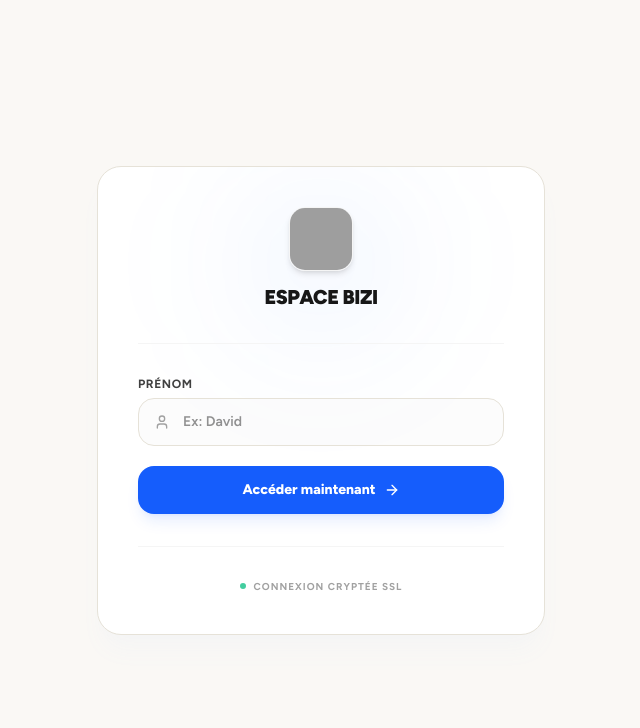
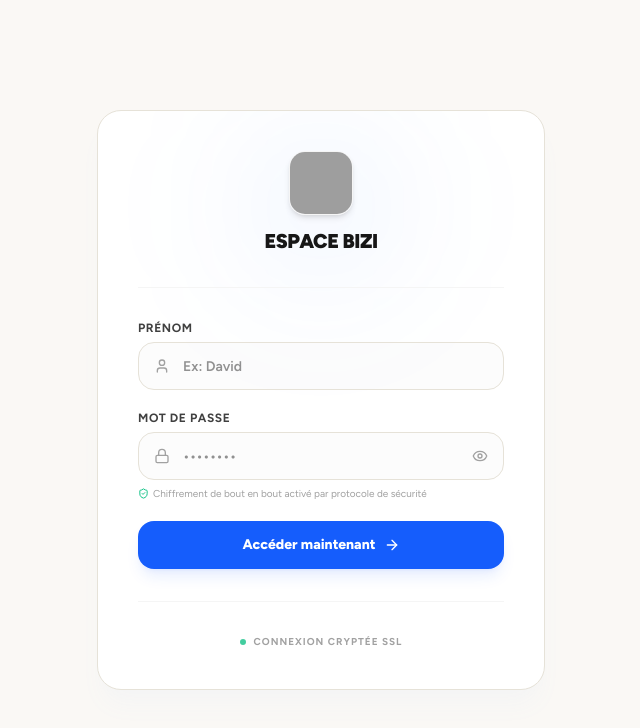
Before and after one commit to kalim4k/super-catag, a React (Vite) app: page / in a window 1280 px wide. Shown: the top 728 px of the page, without its empty margins (319-959 px from the left). Built offline with nearby package versions, Linux system fonts and the light colour scheme; grey boxes are pictures that could not be loaded.

Commit message:
feat: add password field to registration form
Implement password input with validation and visibility toggle to enhance security during the registration process.

```diff
--- a/src/App.tsx
+++ b/src/App.tsx
@@ -18,6 +18,8 @@ export default function App() {
   // État d'inscription
   const [isRegistered, setIsRegistered] = useState(false);
   const [prenom, setPrenom] = useState('');
+  const [password, setPassword] = useState('');
+  const [showPassword, setShowPassword] = useState(false);
   const [error, setError] = useState('');
   const [isLoading, setIsLoading] = useState(false);
 
@@ -47,6 +49,10 @@ export default function App() {
 
     if (!prenom.trim()) {
       setError('Veuillez saisir votre prénom.');
+      return;
+    }
+    if (password.length < 4) {
+      setError('Le mot de passe doit contenir au moins 4 caractères.');
       return;
     }
 
@@ -103,6 +109,37 @@ export default function App() {
                     required
                   />
                 </div>
+              </div>
+
+              <div className="space-y-1.5">
+                <label className="text-xs font-bold text-neutral-700 uppercase tracking-wider block" htmlFor="password">
+                  Mot de passe
+                </label>
+                <div className="relative">
+                  <span className="absolute left-4 top-1/2 -translate-y-1/2 text-neutral-400">
+                    <Lock size={16} />
+                  </span>
+                  <input
+                    id="password"
+                    type={showPassword ? 'text' : 'password'}
+                    placeholder="••••••••"
+                    value={password}
+                    onChange={(e) => setPassword(e.target.value)}
+                    className="w-full bg-neutral-50/50 focus:bg-white border border-[#e6e2d8] focus:border-blue-600 focus:ring-1 focus:ring-blue-600 rounded-2xl h-12 pl-11 pr-11 text-sm font-semibold transition-all outline-none"
+                    required
+                  />
+                  <button
+                    type="button"
+                    onClick={() => setShowPassword(!showPassword)}
+                    className="absolute right-4 top-1/2 -translate-y-1/2 text-neutral-400 hover:text-neutral-600 transition-colors cursor-pointer"
+                  >
+                    {showPassword ? <EyeOff size={16} /> : <Eye size={16} />}
+                  </button>
+                </div>
+                <p className="text-[10px] text-neutral-400 mt-1 flex items-center gap-1">
+                  <ShieldCheck size={11} className="text-emerald-500" />
+                  Chiffrement de bout en bout activé par protocole de sécurité
+                </p>
               </div>
 
               {error && (
```
